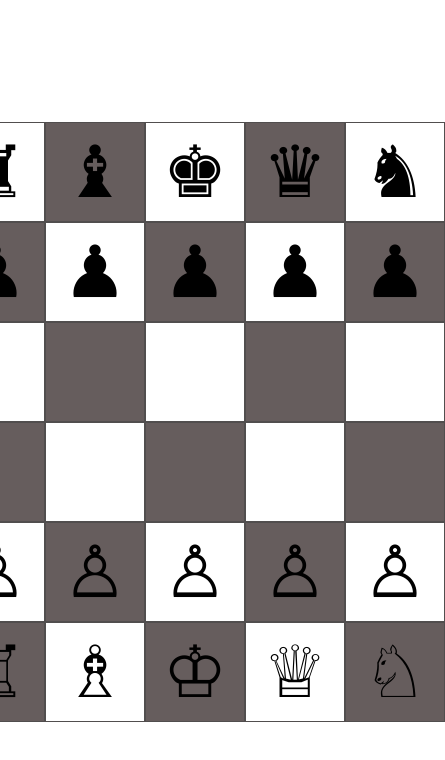
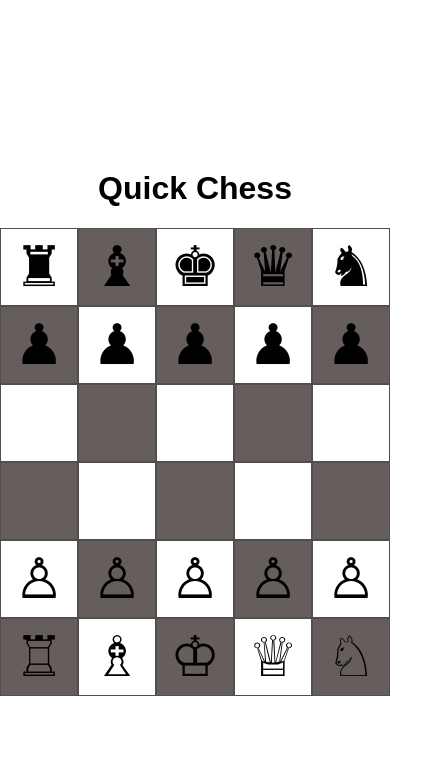
Before and after one commit to rifah43/mini_chess, a website with bundled scripts: page chessUI2/index2.html in a window 390 px wide. Shown: the whole page, 445 px wide, since content can reach past the window. Built offline with nearby package versions, Linux system fonts and the light colour scheme.

Commit message:
make the second UI responsive

```diff
--- a/chessUI2/index2.html
+++ b/chessUI2/index2.html
@@ -1,5 +1,6 @@
 <!DOCTYPE html>
 <html lang="en">
+
 <head>
     <meta charset="UTF-8">
     <meta name="viewport" content="width=device-width, initial-scale=1.0">
@@ -10,10 +11,13 @@
 
     </style>
 </head>
+
 <body>
-    <div id="div1">
+    <div>
+        <div class="div1">
+            <h1>Quick Chess</h1>
+        </div>
         <div class="chessboard" id="chessboard">
-
             <div class="square" data-row="0" data-col="0"><button id="r0c0"></button></div>
             <div class="square" data-row="0" data-col="1"><button id="r0c1"></button></div>
             <div class="square" data-row="0" data-col="2"><button id="r0c2"></button></div>
@@ -50,10 +54,23 @@
             <div class="square" data-row="5" data-col="3"><button id="r5c3"></button></div>
             <div class="square" data-row="5" data-col="4"><button id="r5c4"></button></div>
 
-        <!-- <script src="./script.js"></script> -->
+
+            <!-- <br><br>
+            <div class="div1" style="text-align: center;">
+                <button onclick="rematch()">
+                    <h3>Rematch</h3>
+                </button>
+            </div>
+
+            <script>
+                function rematch() {
+                    location.reload();
+                }
+            </script> -->
 
         </div>
         <div>
 
 </body>
+
 </html>
--- a/chessUI2/script.js
+++ b/chessUI2/script.js
@@ -101,7 +101,6 @@ function makeMove() {
         if (board[currentY][currentX] == chess_game.constant.COMPUTER_PAWN && nextY == chess_game.constant.BOARD_LENGTH-1) {
             board[nextY][nextX] = chess_game.constant.COMPUTER_QUEEN;
             document.getElementById(id1).innerHTML = getPieceIcon(board[nextY][nextX]);
-            console.log("hello")
         }
         else {
             board[nextY][nextX] = board[currentY][currentX];
--- a/chessUI2/style.css
+++ b/chessUI2/style.css
@@ -1,4 +1,3 @@
-
 body {
     display: flex;
     justify-content: center;
@@ -8,12 +7,36 @@ body {
     font-family: Arial, sans-serif;
 }
 
+.div1{
+    display: flex;
+    justify-content: center;
+    align-items: center;
+}
 .chessboard {
     display: grid;
     grid-template-columns: repeat(5, 1fr);
     grid-template-rows: repeat(6, 1fr);
-    width: 500px;
-    height: 600px;
+}
+
+@media (max-width: 399px) {
+    .chessboard {
+        width: 100vw;
+        height: 120vw;
+    }
+    .square button {
+        font-size: 3.5rem;
+    }
+}
+
+@media (min-width: 400px) {
+    .chessboard {
+        width: 500px;
+        height: 600px;
+    }
+
+    .square button {
+        font-size: 4.5rem;
+    }
 }
 
 .square {
@@ -34,7 +57,6 @@ body {
     background: none;
     border: none;
     cursor: pointer;
-    font-size: 4.5rem;
 }
 
 .square button:focus {
--- a/chess_game/constant.js
+++ b/chess_game/constant.js
@@ -1,6 +1,6 @@
 const BOARD_WIDTH = 5;
 const BOARD_LENGTH = 6;
-const MAXIMUM_DEPTH = 1;
+const MAXIMUM_DEPTH = 4;
 const CHECK_VALUE_IN_EVALUTION = 20;
 const PLAYER_PAWN = 'p_pa';
 const COMPUTER_PAWN = 'c_pa';
```
Lines whose indentation alone changed are shown as unchanged.
